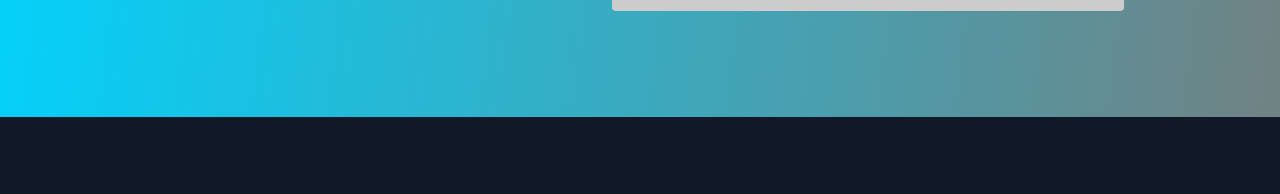
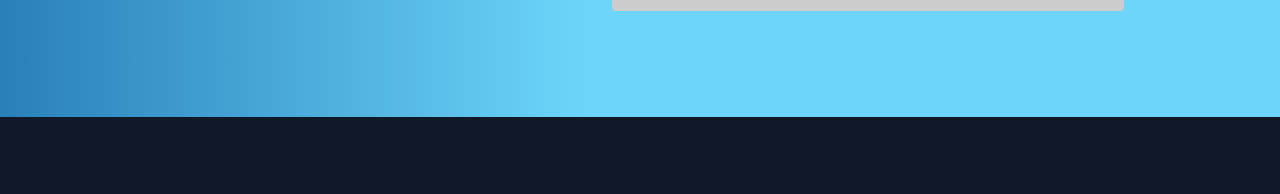
Before and after one commit to swapnil1303/Landing-page, a plain HTML site: page index.html in a window 1280 px wide. Shown: the part 450-644 px from the top of the page. Drawn offline with nearby package versions, Linux system fonts and the light colour scheme; placeholder pictures from the web are drawn by us.

Commit message:
Update styles.css

```diff
--- a/styles.css
+++ b/styles.css
@@ -4,8 +4,8 @@
     margin: 0;
 }
 body{
-    background: rgb(2,0,36);
-    background: linear-gradient(277deg, rgba(2,0,36,1) 0%, rgba(59,28,85,1) 0%, rgba(103,117,117,0.916579131652661) 0%, rgba(0,212,255,1) 100%);
+    background: rgb(41,128,185);
+    background: linear-gradient(90deg, rgba(41,128,185,1) 0%, rgba(109,213,250,1) 46%);
 }
 header{
     margin-top:10px;
```
